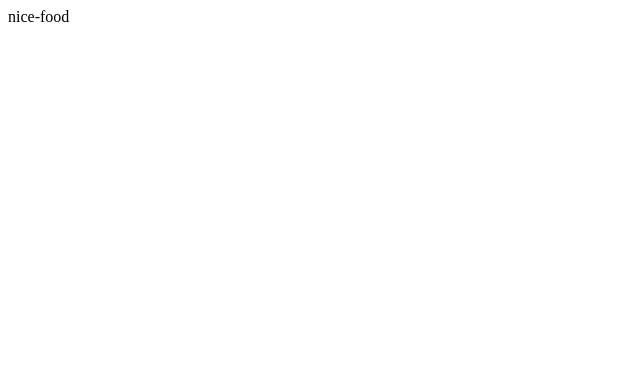
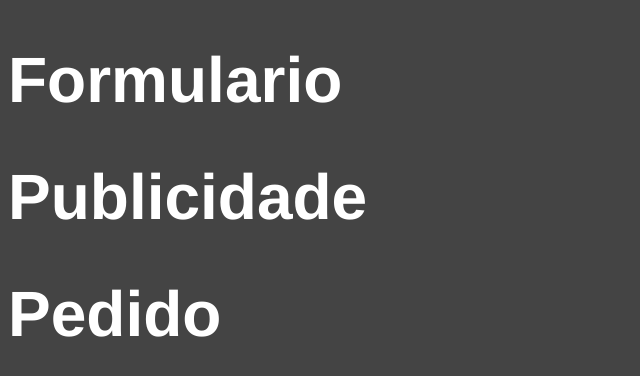
Before and after one commit to danielaraujodelucena/nice-food, a React (Create React App) app: page / in a window 1280 px wide. Shown: the top 376 px of the page, without its empty margins (0-640 px from the left). Built offline with nearby package versions, Linux system fonts and the light colour scheme.

Commit message:
create Formulario, Pedido and Publicidade components

```diff
--- a/src/App.js
+++ b/src/App.js
@@ -1,7 +1,14 @@
+import Formulario from "./components/Formulario";
+import Publicidade from "./components/Publicidade";
+import Pedido from "./components/Pedido";
+
+
 function App() {
   return (
     <div>
-     nice-food
+      <Formulario />
+      <Publicidade />
+      <Pedido />
     </div>
   );
 }
--- /dev/null
+++ b/src/components/Formulario.js
@@ -0,0 +1,9 @@
+import React, { Component } from 'react';
+
+class Formulario extends Component {
+    render(){
+        return <h1> Formulario</h1>;
+    }
+}
+
+export default Formulario;
--- /dev/null
+++ b/src/components/Pedido.js
@@ -0,0 +1,9 @@
+import React, { Component } from 'react';
+
+class Pedido extends Component {
+    render(){
+        return <h1>Pedido</h1>;
+    }
+}
+
+export default Pedido;
--- /dev/null
+++ b/src/components/Publicidade.js
@@ -0,0 +1,9 @@
+import React, { Component } from 'react';
+
+class Publicidade extends Component {
+    render(){
+        return <h1>Publicidade</h1>;
+    }
+}
+
+export default Publicidade;
--- /dev/null
+++ b/src/index.css
@@ -0,0 +1,6 @@
+body{
+    background-color: #444;
+    color: #fff;
+    font-family: 'Franklin Gothic Medium', 'Arial Narrow', Arial, sans-serif;
+    font-size: 2rem;
+}
--- a/src/index.js
+++ b/src/index.js
@@ -1,3 +1,5 @@
+import './index.css';
+
 import React from 'react';
 import ReactDOM from 'react-dom/client';
 import App from './App';
```
